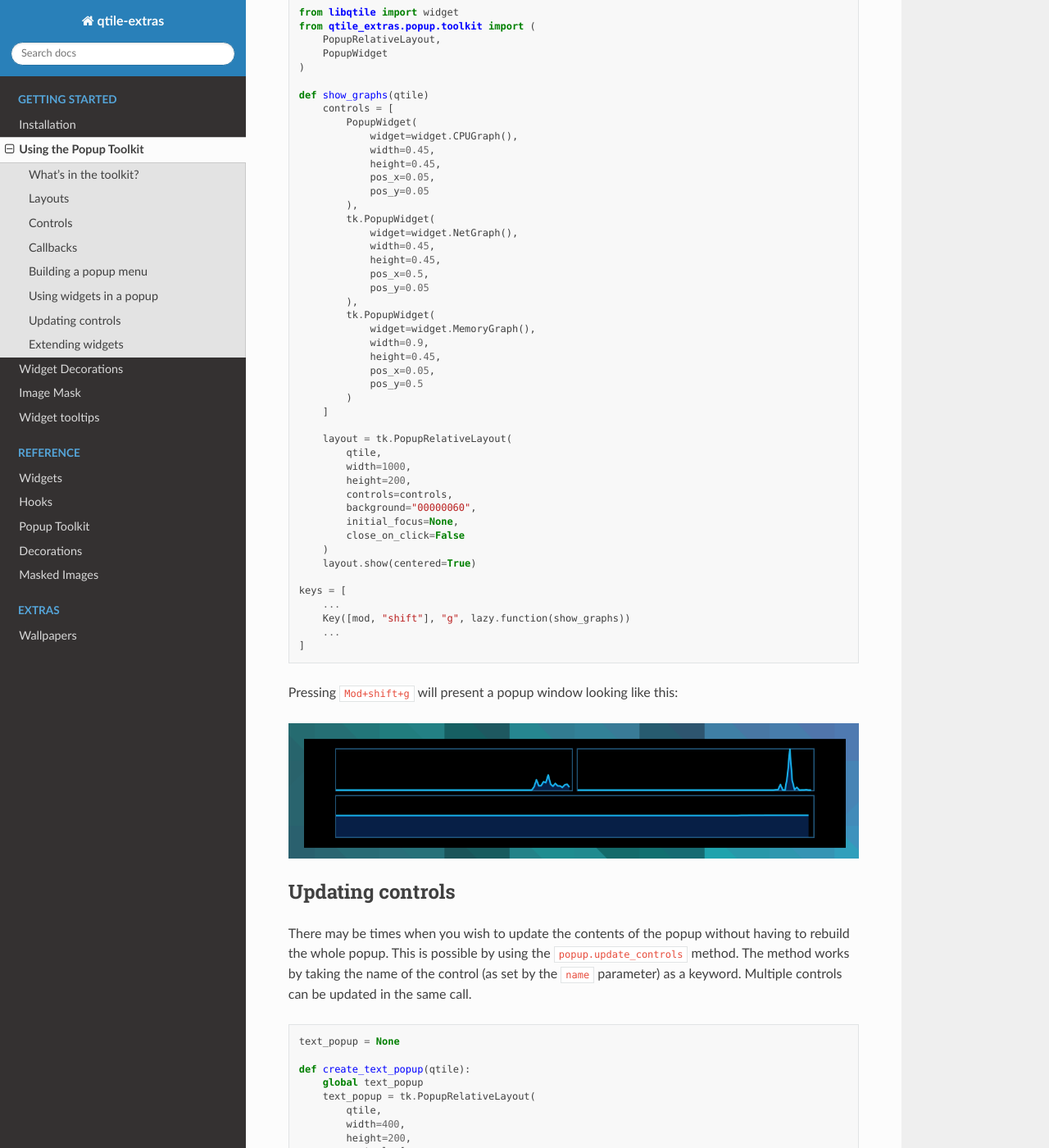
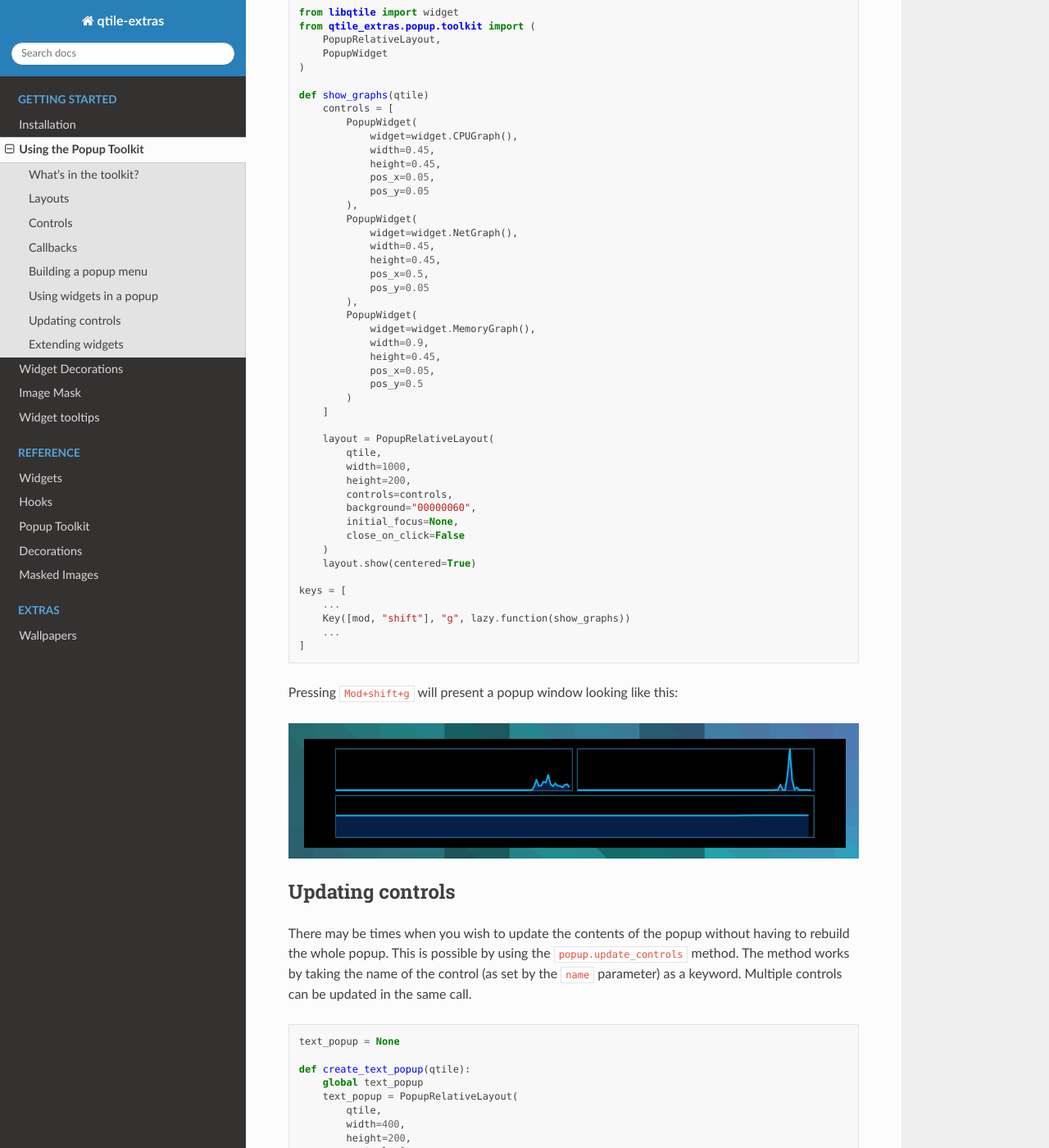
Before and after one commit to elParaguayo/qtile-extras, a Sphinx documentation site: the page built from docs/manual/how_to/popup.rst, in a window 1280 px wide and 1400 px high, scrolled down 3075 px. Shown: the whole window at 82% size. Built offline with Sphinx 7.4.7 and the Read the Docs theme 2.0.0, drawn with Linux system fonts in a browser that asks for light colours; pages that are not in the unit, such as notebooks, are missing from menus; the version number could not be read and is left out.

Commit message:
Updated documentation - Removed unused 'tk.' from the beginning of objects.

```diff
--- a/docs/manual/how_to/popup.rst
+++ b/docs/manual/how_to/popup.rst
@@ -168,14 +168,14 @@ Below is a quick example for displaying a number of graph widgets in a popup:
                 pos_x=0.05,
                 pos_y=0.05
             ),
-            tk.PopupWidget(
+            PopupWidget(
                 widget=widget.NetGraph(),
                 width=0.45,
                 height=0.45,
                 pos_x=0.5,
                 pos_y=0.05
             ),
-            tk.PopupWidget(
+            PopupWidget(
                 widget=widget.MemoryGraph(),
                 width=0.9,
                 height=0.45,
@@ -184,7 +184,7 @@ Below is a quick example for displaying a number of graph widgets in a popup:
             )
         ]
 
-        layout = tk.PopupRelativeLayout(
+        layout = PopupRelativeLayout(
             qtile,
             width=1000,
             height=200,
@@ -220,12 +220,12 @@ be updated in the same call.
 
     def create_text_popup(qtile):
         global text_popup
-        text_popup = tk.PopupRelativeLayout(
+        text_popup = PopupRelativeLayout(
             qtile,
             width=400,
             height=200,
             controls=[
-                tk.PopupText(
+                PopupText(
                     text="Original Text",
                     width=0.9,
                     height=0.9,
@@ -278,11 +278,11 @@ For example, to make the ``Clock`` widget show the long date when clicked:
             self.extended_popup.update_controls(longdate=longdate)
 
 
-    clock_layout = tk.PopupRelativeLayout(
+    clock_layout = PopupRelativeLayout(
         width=250,
         height=250,
         controls=[
-            tk.PopupText(
+            PopupText(
                 name="longdate",
                 pos_x=0.1,
                 pos_y=0.05,
@@ -290,7 +290,7 @@ For example, to make the ``Clock`` widget show the long date when clicked:
                 height=0.05,
                 h_align="center",
             ),
-            tk.PopupWidget(
+            PopupWidget(
                 widget=extrawidgets.AnalogueClock(
                     second_size=2,
                     minute_size=4,
```
